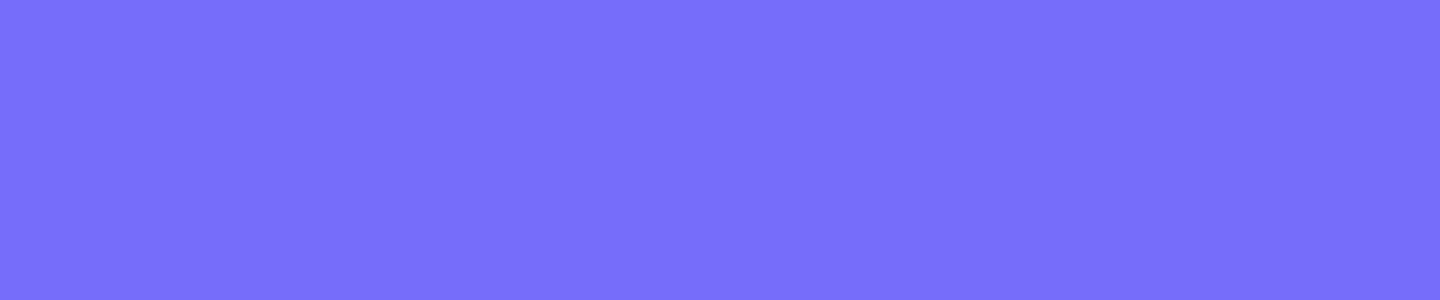
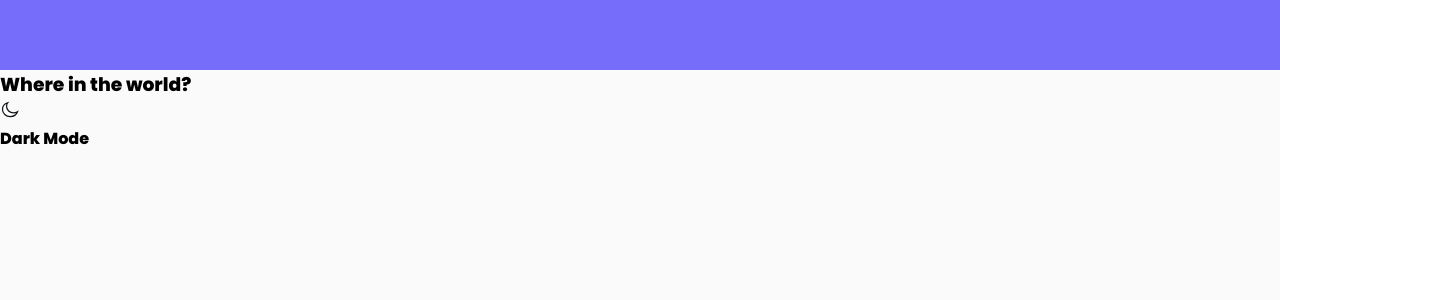
Before and after one commit to Abdulbas1d/6-oy-11-uyga-vazifa, a React (Vite) app: page / in a window 1280 px wide. Shown: the top 300 px of the page, 1440 px wide, since content can reach past the window. Built offline with nearby package versions, Linux system fonts and the light colour scheme; sample sign-in values are in the browser's storage.

Commit message:
Home page start

```diff
--- a/src/App.jsx
+++ b/src/App.jsx
@@ -1,22 +1,41 @@
-import React from 'react'
-import './App.css'
-import { Route, Routes } from 'react-router-dom'
-import Home from './pages/Home'
-import Register from './pages/Register'
-import Login from './pages/Login'
-import MainLayout from './Layouts/MainLayout'
-import AuthLayout from './Layouts/AuthLayout'
+import React, { useEffect, useState } from 'react';
+import './App.css';
+import { Navigate, Route, Routes, useLocation, useNavigate } from 'react-router-dom';
+import Home from './pages/Home';
+import Register from './pages/Register';
+import Login from './pages/Login';
+import MainLayout from './Layouts/MainLayout';
+import AuthLayout from './Layouts/AuthLayout';
 
 function App() {
+  const [token, setToken] = useState(localStorage.getItem('token'));
+  const location = useLocation();
+  const navigate = useNavigate();
+
+  useEffect(() => {
+    const savedToken = localStorage.getItem('token');
+    if (location.state?.token) {
+      const newToken = location.state.token;
+      setToken(newToken);
+      localStorage.setItem('token', newToken);
+    } else if (!savedToken) {
+      navigate('/login');
+    }
+  }, [location.state, navigate]);
+
+  function PrivateRoute({ isAuth, children }) {
+    return isAuth ? children : <Navigate to="/login" />;
+  }
+
   return (
     <div>
       <Routes>
-        <Route index element = {<MainLayout><Home /></MainLayout>}></Route>
-        <Route path='/register' element = {<AuthLayout><Register /></AuthLayout>}></Route>
-        <Route path='/login' element = {<AuthLayout><Login /></AuthLayout>}></Route>
+        <Route index element={<PrivateRoute isAuth={!!token}><MainLayout><Home /></MainLayout></PrivateRoute>}/>
+        <Route path="/register" element={<AuthLayout><Register /></AuthLayout>} />
+        <Route path="/login" element={<AuthLayout><Login /></AuthLayout>} />
       </Routes>
     </div>
-  )
+  );
 }
 
-export default App
+export default App;
--- a/src/pages/Home/index.css
+++ b/src/pages/Home/index.css
@@ -0,0 +1,6 @@
+.containers {
+    width: 100%;
+    height: 100vh;
+    margin: 0 auto;
+    background-color: rgb(250, 250, 250);
+}
--- a/src/pages/Home/index.jsx
+++ b/src/pages/Home/index.jsx
@@ -1,10 +1,17 @@
 import React from 'react'
 import './index.css'
+import MoonIcon from '../../assets/images/moon_icon.svg'
 
 function Home() {
   return (
-    <div>
-
+    <div className='containers'>
+      <div className="logo">
+        <h3>Where in the world?</h3>
+        <div className="right">
+            <img src={MoonIcon} alt="" />
+            <h4>Dark Mode</h4>
+        </div>
+      </div>
     </div>
   )
 }
--- a/src/pages/Login/index.jsx
+++ b/src/pages/Login/index.jsx
@@ -56,7 +56,7 @@ function Login() {
             if (response.status == 200) {
                 localStorage.setItem('user', JSON.stringify(response.data))
                 localStorage.setItem('token', response.data.accessToken)
-                navigate('/')
+                navigate('/', {state: {token: response.data.accessToken}})
             }
         })
 
--- a/src/pages/Register/index.css
+++ b/src/pages/Register/index.css
@@ -1,11 +1,9 @@
-body {
-    background-color: rgb(118, 109, 251);
-}
-
 .container {
-    width: 1440px;
+    width: 100%;
+    height: 100vh;
     margin: 0 auto;
     padding-top: 70px;
+    background-color: rgb(118, 109, 251);
 }
 
 h2 {
```
Also changed, not shown: src/assets/images/moon_icon.svg (added).
